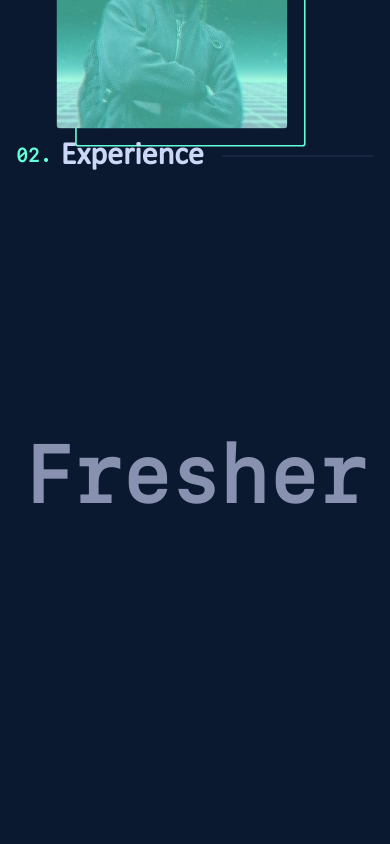
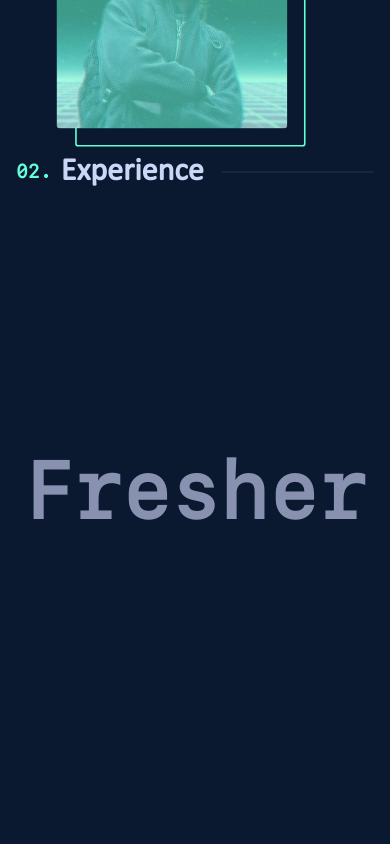
Before and after one commit to AryanTy20/my-portfolio, a React (Vite) app: page / in a window 390 px wide. Shown: the part 1620-2464 px from the top of the page. Built offline with nearby package versions, Linux system fonts and the light colour scheme.

Commit message:
fix:
margin top

```diff
--- a/src/components/Experience/style.scss
+++ b/src/components/Experience/style.scss
@@ -20,7 +20,7 @@
 
 @media screen and (max-width: 769px) {
   .experience {
-    margin: 4em 0 0 0;
+    margin: 5em 0 0 0;
     h1 {
       margin: 0;
     }
```
